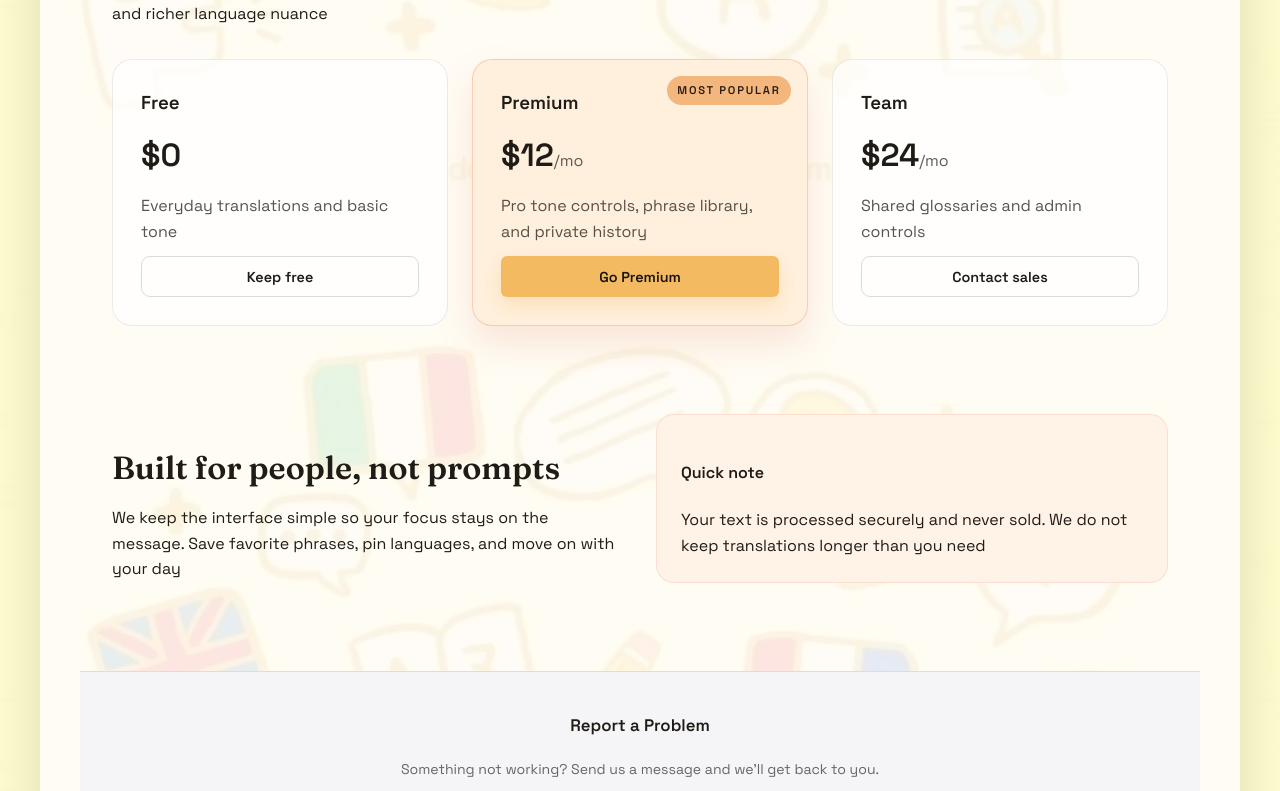
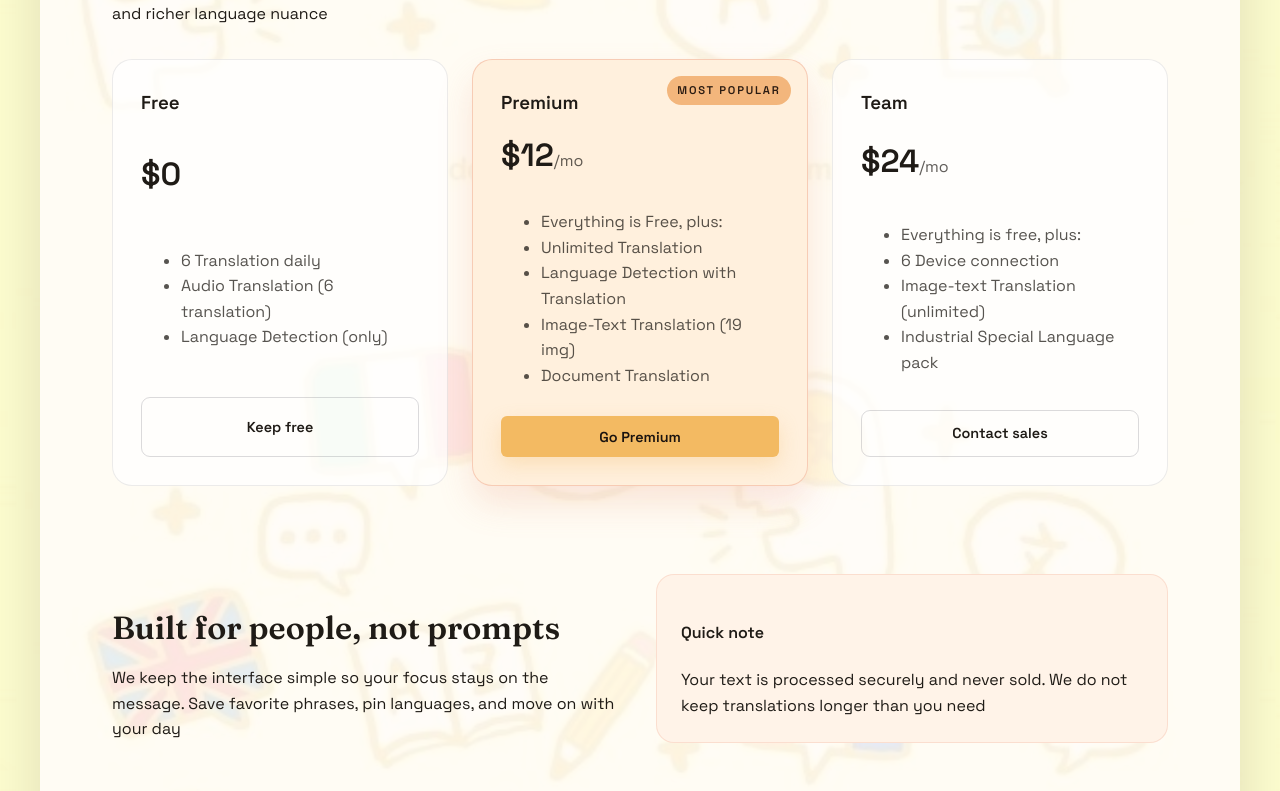
Before and after one commit to neelAkash2005/TongueBridge, a React (Vite) app in the folder frontDev/frontDev/: page / in a window 1280 px wide. Shown: the part 1033-1824 px from the top of the page. Built offline with nearby package versions, Linux system fonts and the light colour scheme.

Commit message:
premium features add

```diff
--- a/frontDev/frontDev/src/App.jsx
+++ b/frontDev/frontDev/src/App.jsx
@@ -344,7 +344,10 @@ function App() {
             <article className="pricing-card">
               <h3>Free</h3>
               <p className="price">$0</p>
-              <p className="plan-note">Everyday translations and basic tone</p>
+              <p className="plan-note"> <ul>
+                <li>6 Translation daily </li>
+              <li>Audio Translation (6 translation)</li>
+              <li>Language Detection (only)</li></ul></p>
               <button className="btn ghost">Keep free</button>
             </article>
             <article className="pricing-card highlight">
@@ -353,9 +356,12 @@ function App() {
               <p className="price">
                 $12<span>/mo</span>
               </p>
-              <p className="plan-note">
-                Pro tone controls, phrase library, and private history
-              </p>
+              <p className="plan-note"><ul>
+              <li>Everything is Free, plus: </li>
+              <li>Unlimited Translation</li>
+              <li>Language Detection with Translation</li>
+              <li>Image-Text Translation (19 img)</li>
+              <li>Document Translation</li></ul></p>
               <button className="btn primary">Go Premium</button>
             </article>
             <article className="pricing-card">
@@ -363,7 +369,11 @@ function App() {
               <p className="price">
                 $24<span>/mo</span>
               </p>
-              <p className="plan-note">Shared glossaries and admin controls</p>
+              <p className="plan-note"><ul>
+                <li>Everything is free, plus: </li>
+                <li>6 Device connection</li>
+                <li>Image-text Translation (unlimited)</li>
+                <li>Industrial Special Language pack</li></ul></p>
               <button className="btn ghost">Contact sales</button>
             </article>
           </div>
```
